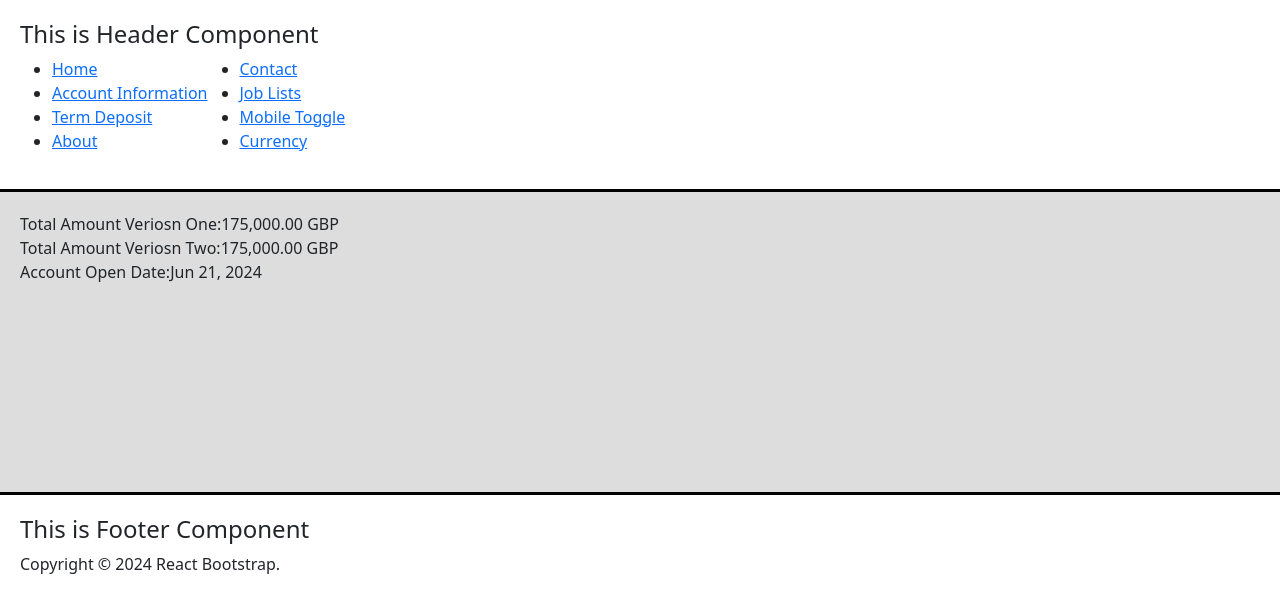
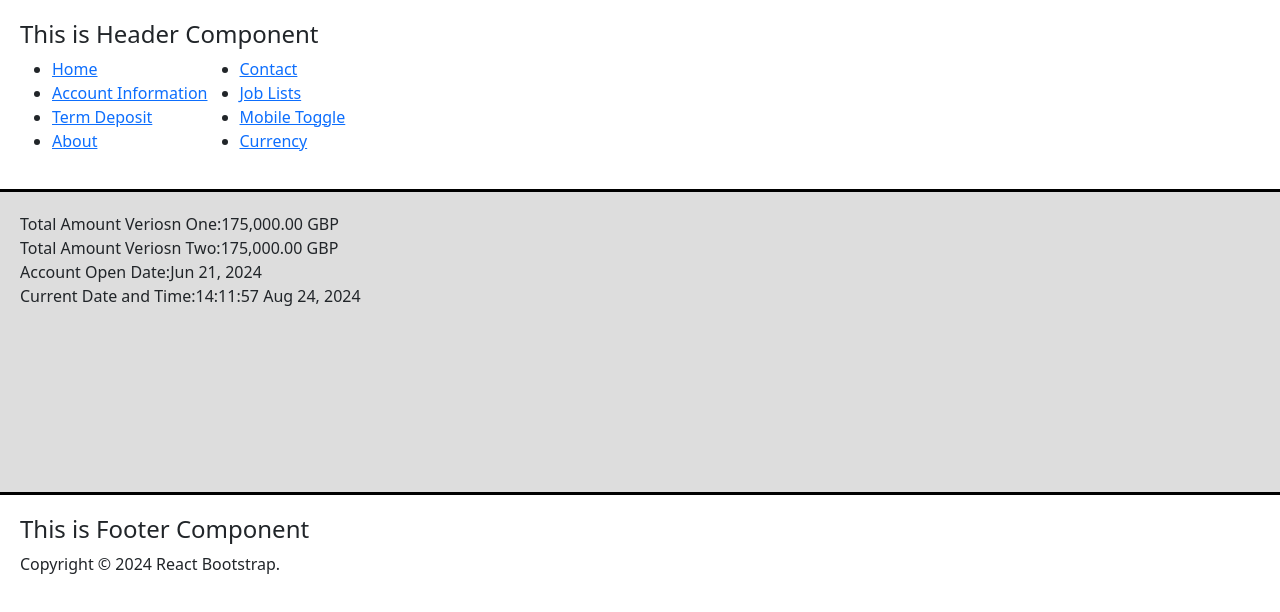
Before and after one commit to Avaneesh3772/react-app-hub, a React (Create React App) app: page /currency in a window 1280 px wide. Shown: the top 612 px of the page. Built offline with nearby package versions, Linux system fonts and the light colour scheme.

Commit message:
Date format updated

```diff
--- a/src/pages/AccountBalance/Accounts.tsx
+++ b/src/pages/AccountBalance/Accounts.tsx
@@ -3,6 +3,7 @@ import balancesHUB from '../../assets/mockdata/amount.json'
 import { formatCurrencyGBP } from '../../utils/formatCurrencyGBP';
 import { formatCurrency } from '../../utils/formatCurrency';
 import { formatDate } from '../../utils/dateFormat';
+import { currentDateTime } from '../../utils/currentDateTime';
 
 
 const Accounts = () => {
@@ -23,6 +24,10 @@ const Accounts = () => {
         Account Open Date:
         <span>{formatDate("2024-06-21")} </span>
       </div>
+      <div>
+        Current Date and Time:
+        <span>{currentDateTime()} </span>
+      </div>
     </>
   )
 }
--- /dev/null
+++ b/src/utils/currentDateTime.ts
@@ -0,0 +1,23 @@
+export const currentDateTime = (): string => {
+    const now = new Date();
+
+    // Extracting the time components
+    const hours = String(now.getHours()).padStart(2, '0');
+    const minutes = String(now.getMinutes()).padStart(2, '0');
+    const seconds = String(now.getSeconds()).padStart(2, '0');
+
+    // Options for formatting date part
+    const dateOptions: Intl.DateTimeFormatOptions = {
+        year: 'numeric',
+        month: 'short',
+        day: 'numeric',
+    };
+
+    // Get the formatted date
+    const formattedDate = now.toLocaleDateString('en-US', dateOptions);
+
+    // Return the formatted date and time string
+    return `${hours}:${minutes}:${seconds} ${formattedDate}`;
+};
+
+console.log(currentDateTime());
```
Also changed, not shown: 2 other files (tests, documents, lock files or other folders).
